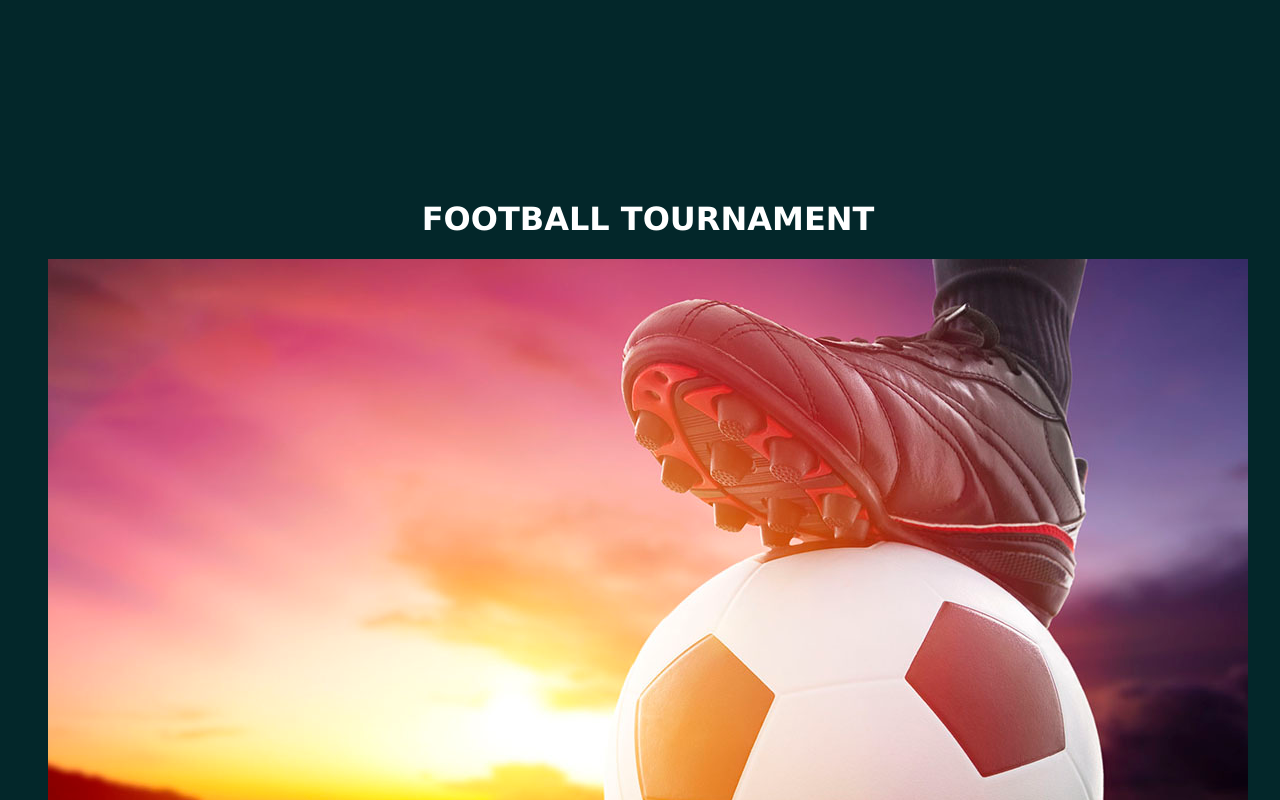
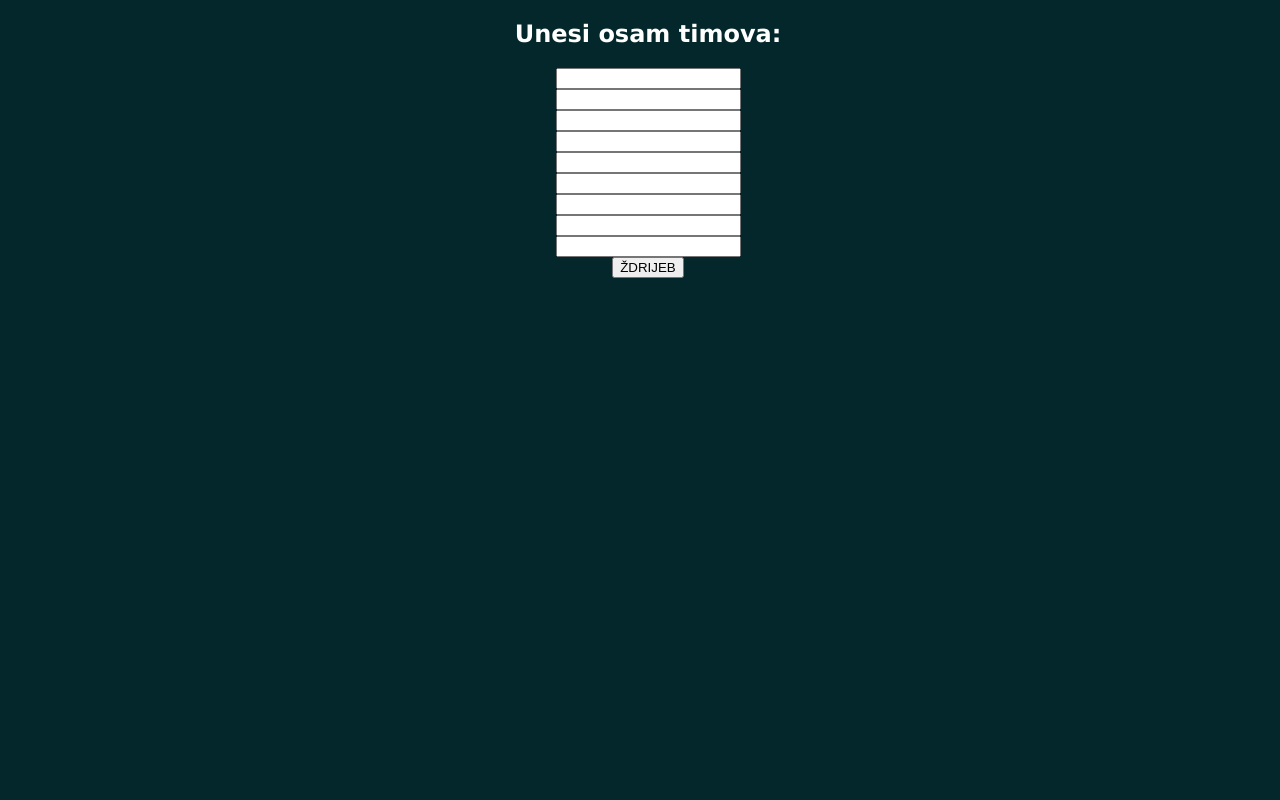
Before and after one commit to kkesic/football-tournament, a React (Create React App) app: page /unos-timova in a window 1280 px wide. Shown: the top 800 px of the page. Built offline with nearby package versions, Linux system fonts and the light colour scheme.

Commit message:
unos-timova

```diff
--- a/package.json
+++ b/package.json
@@ -12,6 +12,7 @@
     "@types/react-dom": "^18.0.4",
     "react": "^18.1.0",
     "react-dom": "^18.1.0",
+    "react-router-dom": "^6.3.0",
     "react-scripts": "5.0.1",
     "typescript": "^4.6.4",
     "web-vitals": "^2.1.4"
--- a/src/App.tsx
+++ b/src/App.tsx
@@ -1,10 +1,20 @@
 import React from 'react';
 import './style/App.css';
 import {Pocetna} from "./stranice/pocetna";
+import {BrowserRouter, Route, Routes} from "react-router-dom";
+import {UnosTimova} from "./stranice/unos-timova";
+import {RezultatZdrijeba} from "./stranice/rezultat-zdrijeba";
 
 const App = () => {
   return (
-    <Pocetna />
+    <BrowserRouter>
+      <Routes>
+          <Route path="" element={<Pocetna />}/>
+          <Route path="unos-timova" element={<UnosTimova />}/>
+          <Route path="rezultat-zdrijeba" element={<RezultatZdrijeba />}/>
+      </Routes>
+
+    </BrowserRouter>
   );
 }
 
--- a/src/stranice/pocetna.tsx
+++ b/src/stranice/pocetna.tsx
@@ -1,19 +1,17 @@
 import React from 'react';
 import "../style/Pocetna.css";
 import prvaslika from "./../slike/Football-Tournaments.jpg";
+import {Link} from "react-router-dom";
 
 export const Pocetna: React.FC = () => {
+
     return (
         <div className="pocetna">
             <h1> FOOTBALL TOURNAMENT </h1>
-
             <div> <img src={prvaslika}/> </div>
-
-            <button className="button-start">
-                START
-            </button>
-
+            <Link to="/unos-timova">
+                <button className="button-start"> START </button>
+            </Link>
         </div>
-
     )
 }
--- /dev/null
+++ b/src/stranice/rezultat-zdrijeba.tsx
@@ -0,0 +1,8 @@
+import React from 'react';
+import {Link} from "react-router-dom";
+
+export const RezultatZdrijeba: React.FC = () => {
+    return (
+        <div> blbaa </div>
+    )
+}
--- /dev/null
+++ b/src/stranice/unos-timova.tsx
@@ -0,0 +1,27 @@
+import React from 'react';
+import "../style/UnosTimova.css"
+import {Link} from "react-router-dom";
+
+export const UnosTimova: React.FC = () => {
+    return (
+        <div className="unos-timova">
+            <h2> Unesi osam timova: </h2>
+            <div>
+                <input/> <br/>
+                <input/> <br/>
+                <input/> <br/>
+                <input/> <br/>
+                <input/> <br/>
+                <input/> <br/>
+                <input/> <br/>
+                <input/> <br/>
+                <input/> <br/>
+            </div>
+            <div>
+                <Link to="/rezultat-zdrijeba">
+                    <button className="button-zdrijeb"> ŽDRIJEB </button>
+                </Link>
+            </div>
+        </div>
+    )
+}
--- /dev/null
+++ b/src/style/UnosTimova.css
@@ -0,0 +1,4 @@
+.unos-timova {
+    text-align: center;
+
+}
```
Also changed, not shown: 1 other file (tests, documents, lock files or other folders).
